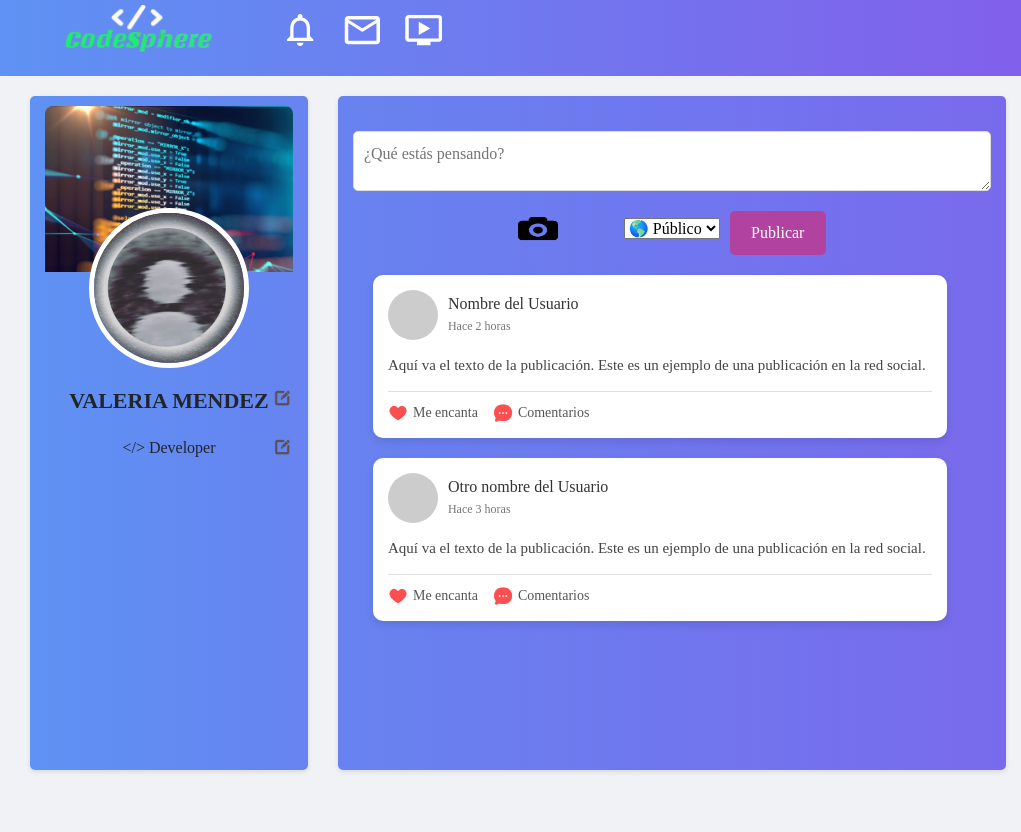
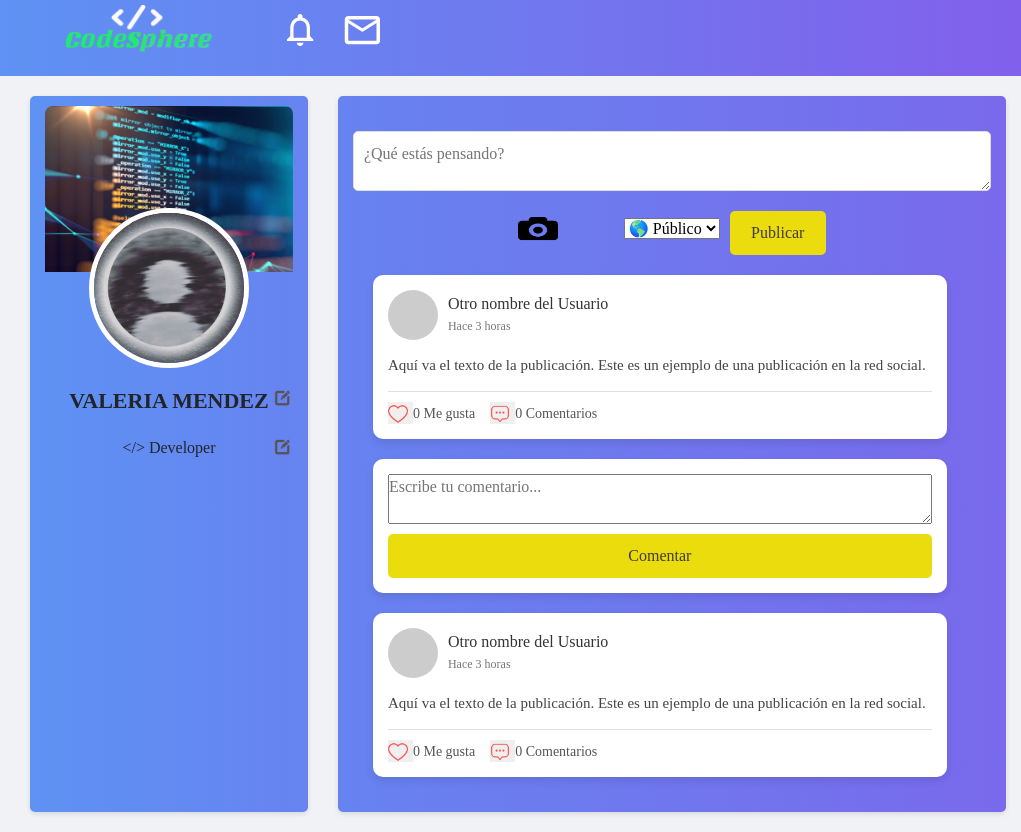
Before and after one commit to Melina19-dotcom/proyectoUnidad4, a plain HTML site: page contenido.html in a window 1280 px wide. Shown: the full height of the page, 0-1021 px from the left. Before the commit the page ends 800 px from the top, so only its background shows below. Drawn offline with nearby package versions, Linux system fonts and the light colour scheme.

Commit message:
subiendo la seccion de comentarios

```diff
--- a/contenido.html
+++ b/contenido.html
@@ -15,7 +15,6 @@
             <ul class="nav-items">
                 <li><a href="prueba.html"><img src="images/notification.png"></a></li>
                 <li><a href="#"><img src="images/inbox.png"></a></li>
-                <li><a href="#"><img src="images/video.png"></a></li>
             </ul>
 
         </div>
@@ -87,37 +86,55 @@
                               <option value="2">🔒 Solo yo </option>
                             </select>
                         </div>
-                        <button type="button" class="btn btn-outline-info">Publicar</button>
+                        <button type="button" class="boton">Publicar</button>
                         </div>
                     </div>
 
                     <div class="post-container">
-                        <!-- Cabecera de la publicación -->
-                        <div class="post-header">
-                          <div class="profile-pic"></div>
-                          <div class="user-info">
-                            <h3>Nombre del Usuario</h3>
-                            <span>Hace 2 horas</span>
-                          </div>
-                        </div>
-
-                        <!-- Contenido de la publicación -->
-                        <div class="post-content">
-                          Aquí va el texto de la publicación. Este es un ejemplo de una publicación en la red social.
-                        </div>
-
-                        <!-- Reacciones de la publicación -->
-                        <div class="post-reactions">
-                          <div class="reaction">
-                            <img src="images/heart.png" alt="Me encanta" class="icon-heart">
-                            <span>Me encanta</span>
-                          </div>
-                          <div class="reaction">
-                            <img src="images/chat.png" class="icon-comment">
-                            <span>Comentarios</span>
-                          </div>
+                      <!-- Cabecera de la publicación -->
+                      <div class="post-header">
+                        <div class="profile-pic"></div>
+                        <div class="user-info">
+                          <h3>Otro nombre del Usuario</h3>
+                          <span>Hace 3 horas</span>
                         </div>
                       </div>
+
+                      <!-- Contenido de la publicación -->
+                      <div class="post-content">
+                        Aquí va el texto de la publicación. Este es un ejemplo de una publicación en la red social.
+                      </div>
+
+                      <!-- Reacciones de la publicación -->
+                      <div class="post-reactions">
+                        <div class="reaction">
+                          <button id="likeButton">
+                            <img src="images/amor.png" class="icon-heart">
+                          </button>
+                          <span id="reaccionesCount">0 Me gusta</span>
+                        </div>
+                        <div class="reaction">
+                          <button>
+                            <img src="images/chat-bot.png" class="icon-comment">
+                          </button>
+                          <span id="comentariosCount">0 Comentarios</span>
+                        </div>
+                      </div>
+                    </div>
+                    <div class="seccionComentarios">
+                      <!-- Formulario para agregar un comentario -->
+                      <div class="comentario-formulario">
+                        <textarea id="comentarioInput" placeholder="Escribe tu comentario..."></textarea>
+                        <button id="comentarBtn" class="boton">Comentar</button>
+                      </div>
+
+                      <!-- Lista de comentarios -->
+                      <div id="comentariosContainer">
+                        <!-- Los comentarios se cargarán aquí dinámicamente -->
+                      </div>
+                    </div>
+
+
                       <div class="post-container">
                         <!-- Cabecera de la publicación -->
                         <div class="post-header">
@@ -136,15 +153,21 @@
                         <!-- Reacciones de la publicación -->
                         <div class="post-reactions">
                           <div class="reaction">
-                            <img src="images/heart.png" alt="Me encanta" class="icon-heart">
-                            <span>Me encanta</span>
+                            <button id="likeButton">
+                              <img src="images/amor.png" class="icon-heart">
+                            </button>
+                            <span id="reaccionesCount">0 Me gusta</span>
                           </div>
                           <div class="reaction">
-                            <img src="images/chat.png" class="icon-comment">
-                            <span>Comentarios</span>
+                            <button>
+                              <img src="images/chat-bot.png" class="icon-comment">
+                            </button>
+                            <span id="comentariosCount">0 Comentarios</span>
                           </div>
+
                         </div>
                       </div>
+
             </main>
             <div class="right-content">
                 <div class="imp-links">
--- a/styleContenido.css
+++ b/styleContenido.css
@@ -183,6 +183,11 @@ main {
     display: flex;
     align-items: center;
 }
+.privacidad{
+    border-radius: 10px;
+    color: beige;
+    outline: none;
+}
 .create-post {
     display: flex;
     flex-direction: column;
@@ -200,10 +205,11 @@ main {
     padding: 10px;
 }
 
-.create-post button {
+.create-post button,
+.boton{
     margin-top: 10px;
-    background: #b2429f;
-    color: white;
+    background: #ebdc0d;
+    color: rgb(66, 59, 59);
     border: none;
     padding: 10px 15px;
     border-radius: 5px;
@@ -243,7 +249,8 @@ main {
 }
 
 /*Aqui el css del post de la publiación*/
-.post-container {
+.post-container,
+.seccionComentarios {
     width: 90%;
     max-width: 600px;
     background-color: #fff;
@@ -321,6 +328,22 @@ main {
 
   .icon-comment {
     color: #0095f6;
+  }
+
+  .seccionComentarios{
+    display: flex;
+    flex-direction: column;
+  }
+  .comentario-formulario{
+    display: flex;
+    flex-direction: column;
+  }
+  .comentario-formulario textarea{
+    outline: none;
+  }
+
+  button{
+    border: none;
   }
 /*Aqui termina el css del post de la publicación*/
 
```
Also changed, not shown: images/amor.png (added), images/chat-bot.png (added).
